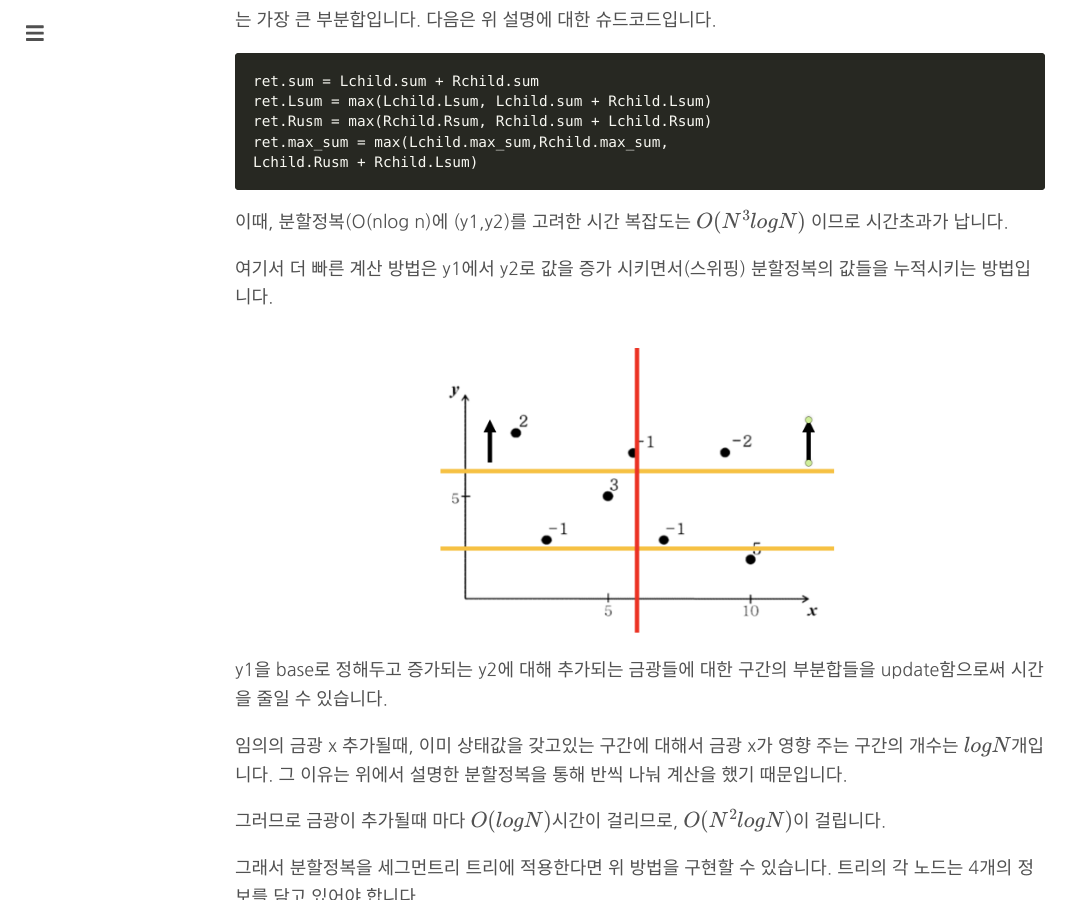
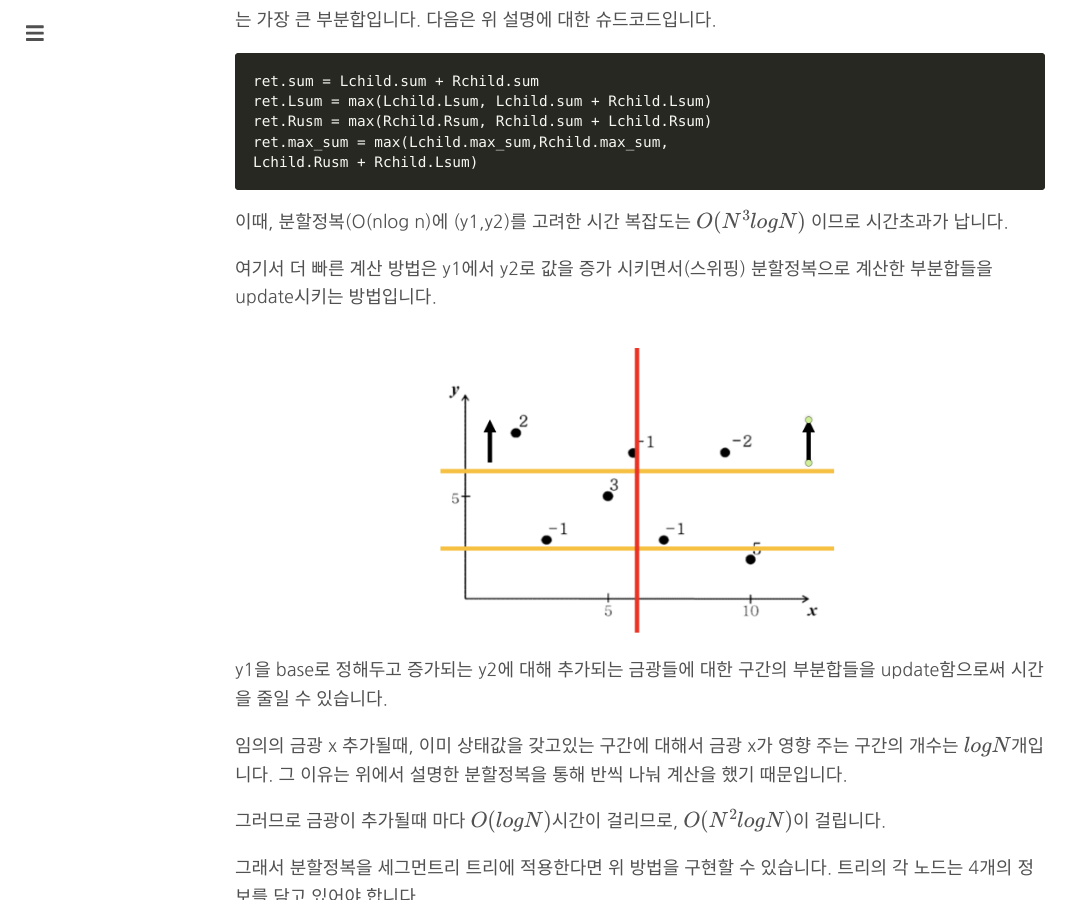
Before and after one commit to changhyeonnam/changhyeonnam.github.io, a Jekyll site: the page built from _posts/2021/2021-11-06-segment_tree_hard_version.md, in a window 1280 px wide and 900 px high, scrolled down 7609 px. Shown: the whole window, without its empty margins (0-1082 px from the left). Built offline with Jekyll 4.4.1, drawn with Linux system fonts in a browser that asks for light colours; nearby versions of some CDN libraries; formulas are drawn with MathJax 3; comment, search, counter and statistics services are not loaded.

Commit message:
Update 2021-11-06-segment_tree_hard_version.md

```diff
--- a/_posts/2021/2021-11-06-segment_tree_hard_version.md
+++ b/_posts/2021/2021-11-06-segment_tree_hard_version.md
@@ -394,7 +394,7 @@ Lchild.Rusm + Rchild.Lsum)
 
 이때, 분할정복(O(nlog n)에 (y1,y2)를 고려한 시간 복잡도는 $O(N^3logN)$ 이므로 시간초과가 납니다.
 
-여기서 더 빠른 계산 방법은 y1에서 y2로 값을 증가 시키면서(스위핑) 분할정복의 값들을 누적시키는 방법입니다.
+여기서 더 빠른 계산 방법은 y1에서 y2로 값을 증가 시키면서(스위핑) 분할정복으로 계산한 부분합들을 update시키는 방법입니다.
 
 <div class="center">
   <figure>
```
Also changed, not shown: other parts of _posts/2021/2021-11-06-segment_tree_hard_version.md (+1 -0 lines).
